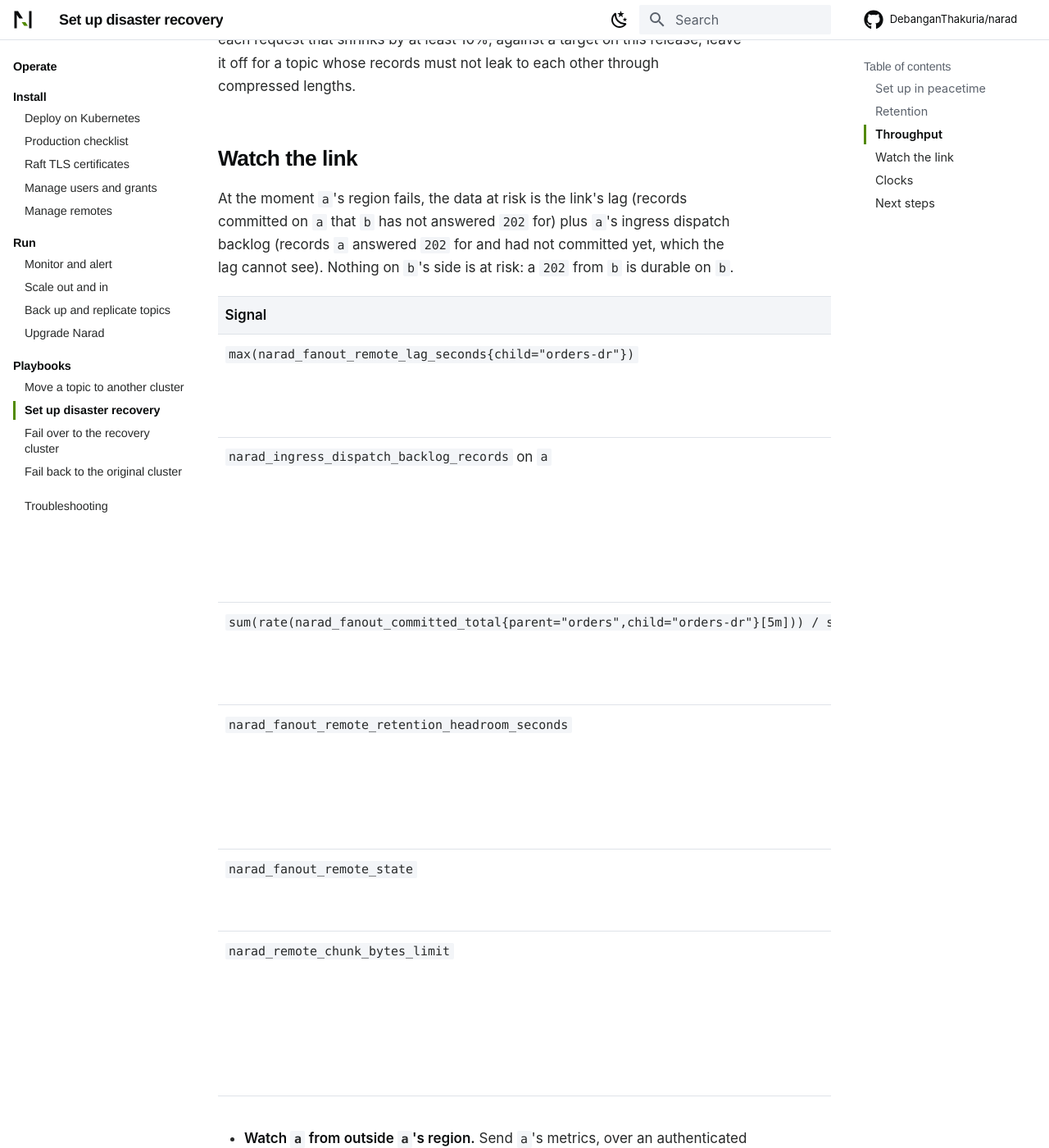
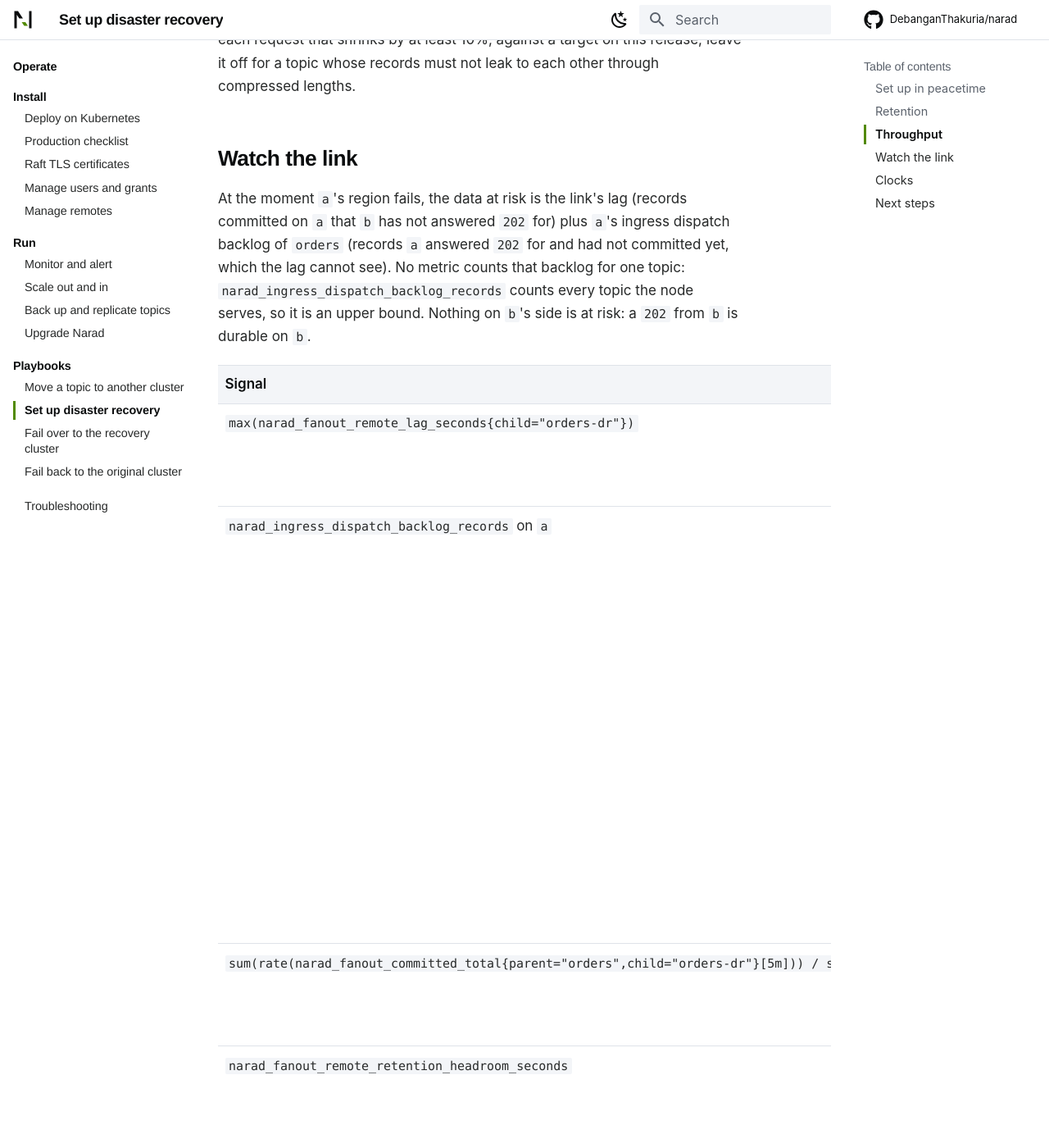
Before and after one commit to DebanganThakuria/narad, an MkDocs documentation site: the page built from docs/operate/playbooks/disaster-recovery.md, in a window 1280 px wide and 1400 px high, scrolled down 3026 px. Shown: the whole window at 82% size. Built offline with MkDocs 1.6.1 and Material for MkDocs 9.7.7, drawn with Linux system fonts in a browser that asks for light colours; some web fonts are replaced; comment, search, counter and statistics services are not loaded; some of the changed text lies outside the part shown.

Commit message:
docs(playbooks): stop proving one topic quiet with the node-wide dispatch backlog gauge
narad_ingress_dispatch_backlog_records counts every topic a node
serves, so on a cluster that keeps serving other producers it never
reads 0 and the offload and failback steps could not pass. The detach's
own dispatch_backlog (by node, for the parent alone) is the per-topic
proof; failover and disaster recovery now call the gauge an upper bound
and no longer alert on it above 0.

Co-Authored-By: Claude Opus 5.5 <noreply@anthropic.com>

```diff
--- a/docs/operate/playbooks/disaster-recovery.md
+++ b/docs/operate/playbooks/disaster-recovery.md
@@ -55,18 +55,18 @@ The link sends JSON payloads as they are and anything else as base64. Between re
 
 ## Watch the link {#watch}
 
-At the moment `a`'s region fails, the data at risk is the link's lag (records committed on `a` that `b` has not answered `202` for) plus `a`'s ingress dispatch backlog (records `a` answered `202` for and had not committed yet, which the lag cannot see). Nothing on `b`'s side is at risk: a `202` from `b` is durable on `b`.
+At the moment `a`'s region fails, the data at risk is the link's lag (records committed on `a` that `b` has not answered `202` for) plus `a`'s ingress dispatch backlog of `orders` (records `a` answered `202` for and had not committed yet, which the lag cannot see). No metric counts that backlog for one topic: `narad_ingress_dispatch_backlog_records` counts every topic the node serves, so it is an upper bound. Nothing on `b`'s side is at risk: a `202` from `b` is durable on `b`.
 
 | Signal | Why | Alert |
 |---|---|---|
 | `max(narad_fanout_remote_lag_seconds{child="orders-dr"})` | The recovery point | Page above your objective |
-| `narad_ingress_dispatch_backlog_records` on `a` | The part of the recovery point the lag cannot see | Warn when above 0 for 30 s |
+| `narad_ingress_dispatch_backlog_records` on `a` | An upper bound on the part of the recovery point the lag cannot see; node-wide, across every topic | Warn when it keeps rising for 10 minutes: records are not reaching their owners. A node that takes produce is rarely at 0, so do not alert on above 0 |
 | `sum(rate(narad_fanout_committed_total{parent="orders",child="orders-dr"}[5m])) / sum(rate(narad_messages_produced_total{topic="orders"}[5m]))` | Below 1, the link is falling behind | Warn below 1 for 15 minutes |
 | `narad_fanout_remote_retention_headroom_seconds` | Time left before drop-behind | Warn below 12 hours, page below 4 |
 | `narad_fanout_remote_state` | Why the link stopped | As in [Monitor and alert](../monitoring.md#remote-alerts) |
 | `narad_remote_chunk_bytes_limit` | Below 960 KiB, the path is cutting uploads short | Warn at the 64 KiB floor for 10 minutes |
 
-- **Watch `a` from outside `a`'s region.** Send `a`'s metrics, over an authenticated connection, to a store in `b`'s region or a global one. Do not open `a`'s metrics listener to another region: it serves without credentials, for scrapes inside the cluster. After a failure, the data at risk is then the last stored `lag_seconds` plus one scrape interval, plus the last dispatch backlog.
+- **Watch `a` from outside `a`'s region.** Send `a`'s metrics, over an authenticated connection, to a store in `b`'s region or a global one. Do not open `a`'s metrics listener to another region: it serves without credentials, for scrapes inside the cluster. After a failure, the data at risk is then the last stored `lag_seconds` plus one scrape interval, plus at most the last dispatch backlog.
 - **Optionally, watch from `b`'s side too.** Give a small topic on `a` its own remote child to `b`, produce `{"ts": <a's Unix ms>}` to it every 5 seconds, and page from `b` when the newest one is more than 30 seconds old. Give the job and the monitor their own users, never the replicator's. The signal outlives `a`'s monitoring; its error is the clock offset between the regions.
 
 ## Clocks {#clocks}
```
Also changed, not shown: docs/operate/playbooks/failback.md (+1 -1 lines), docs/operate/playbooks/failover.md (+1 -1 lines), docs/operate/playbooks/offload.md (+3 -2 lines).
